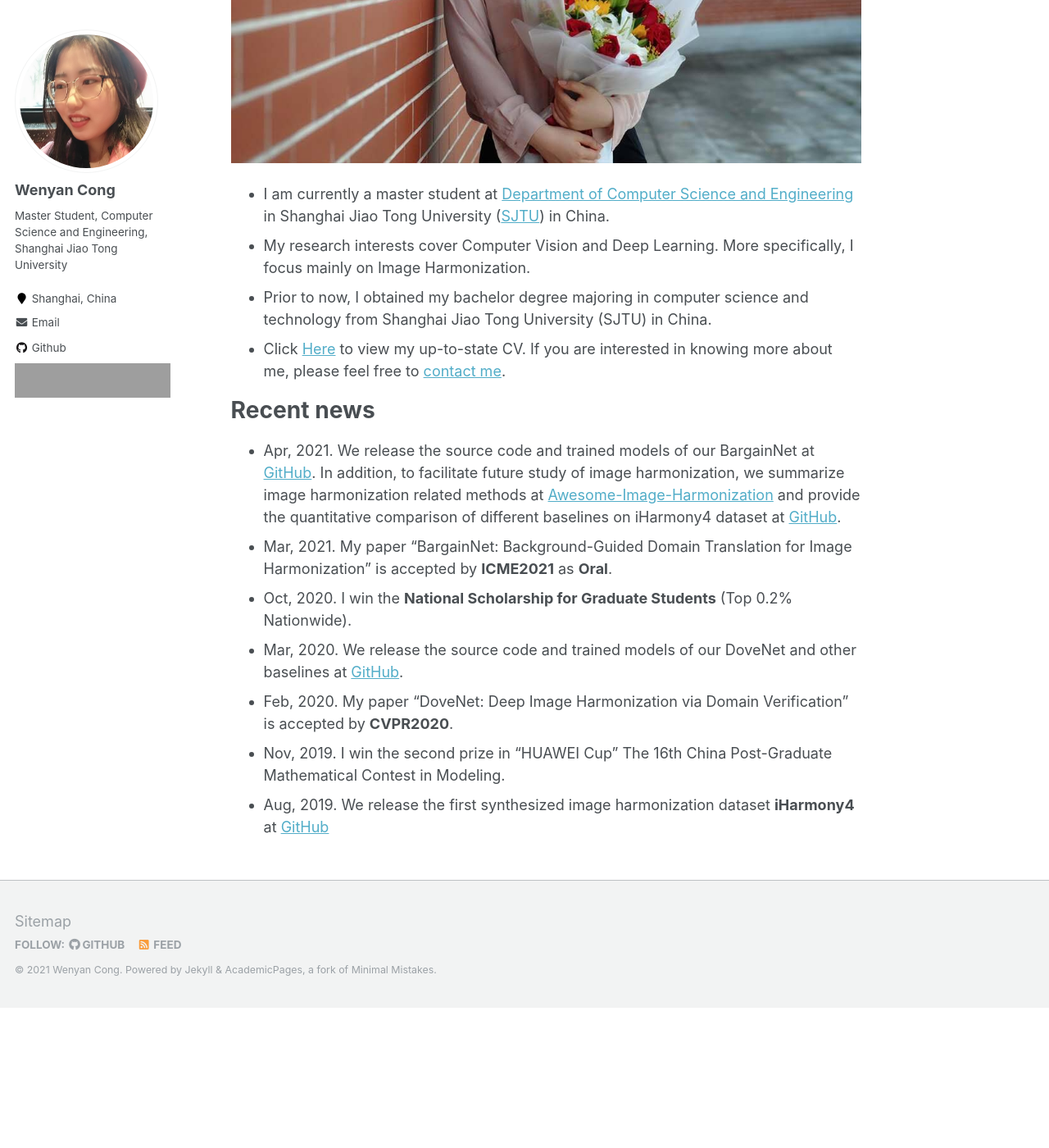
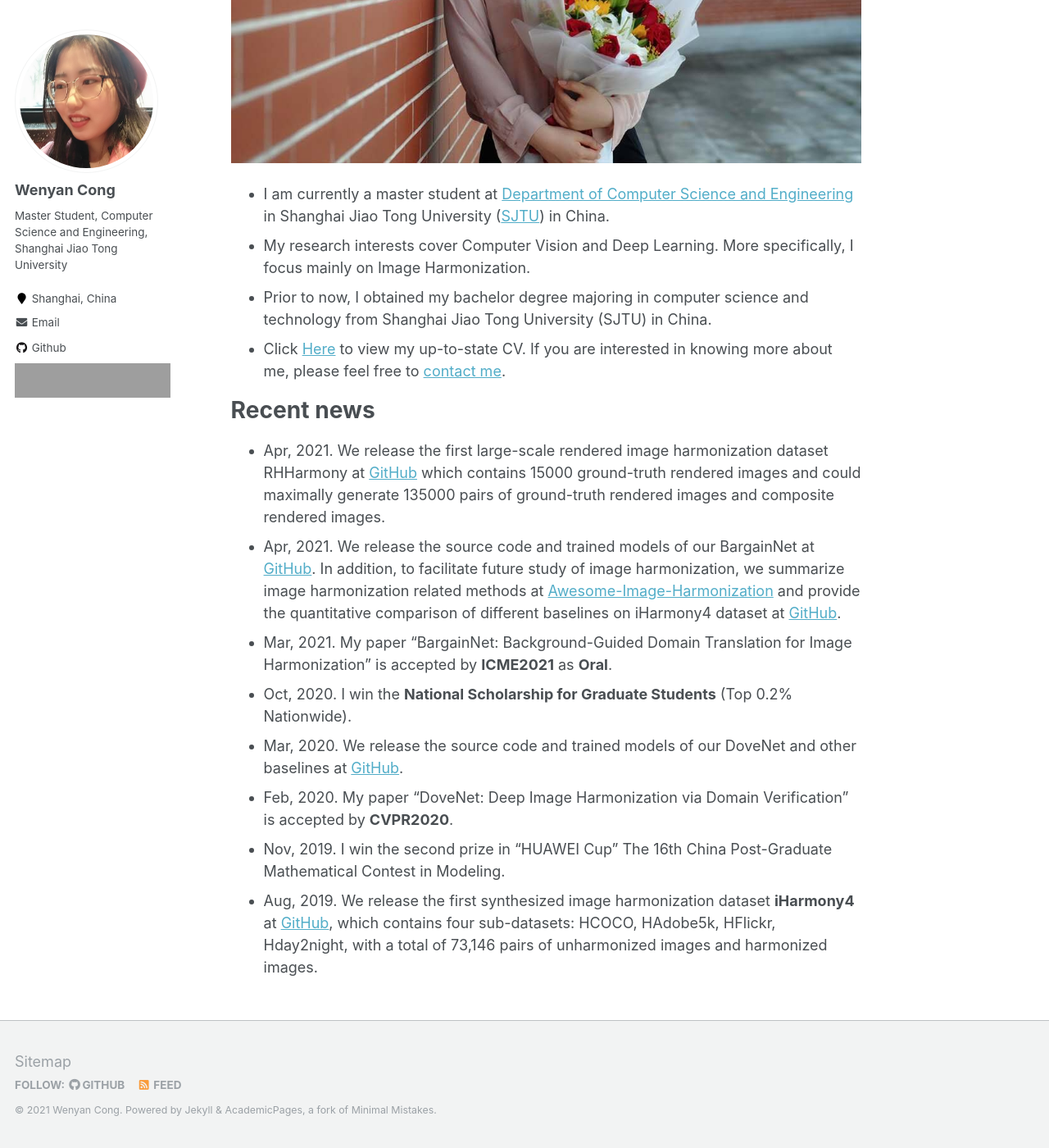
Before and after one commit to cathyjasmine/cathyjasmine.github.io, a Jekyll site: the page built from _pages/about.md, in a window 1280 px wide and 1400 px high, scrolled down 471 px. Shown: the whole window at 82% size. Built offline with Jekyll 4.4.1, drawn with Linux system fonts in a browser that asks for light colours; before the commit the page ends 1700 px from its top, so only the background shows below that; grey boxes are pictures that could not be loaded.

Commit message:
Update about.md

```diff
--- a/_pages/about.md
+++ b/_pages/about.md
@@ -21,10 +21,11 @@ redirect_from:
 * Click <a href="../files/congwenyan_cv.pdf" target="_blank">Here</a> to view my up-to-state CV. If you are interested in knowing more about me, please feel free to [contact me](https://cathyjasmine.github.io/contact/).
 
 # Recent news
+* Apr, 2021. We release the first large-scale rendered image harmonization dataset RHHarmony at [GitHub](https://github.com/bcmi/Rendered_Image_Harmonization_Datasets) which contains 15000 ground-truth rendered images and could maximally generate 135000 pairs of ground-truth rendered images and composite rendered images.
 * Apr, 2021. We release the source code and trained models of our BargainNet at [GitHub](https://github.com/bcmi/BargainNet). In addition, to facilitate future study of image harmonization, we summarize image harmonization related methods at [Awesome-Image-Harmonization](https://github.com/bcmi/Awesome-Image-Harmonization) and provide the quantitative comparison of different baselines on iHarmony4 dataset at [GitHub](https://github.com/bcmi/Image_Harmonization_Datasets/).
 * Mar, 2021. My paper "BargainNet: Background-Guided Domain Translation for Image Harmonization" is accepted by **ICME2021** as **Oral**.
 * Oct, 2020. I win the **National Scholarship for Graduate Students** (Top 0.2% Nationwide).
 * Mar, 2020. We release the source code and trained models of our DoveNet and other baselines  at [GitHub](https://github.com/bcmi/Image_Harmonization_Datasets/).
 * Feb, 2020. My paper "DoveNet: Deep Image Harmonization via Domain Verification" is accepted by **CVPR2020**.
 * Nov, 2019. I win the second prize in "HUAWEI Cup" The 16th China Post-Graduate Mathematical Contest in Modeling.
-* Aug, 2019. We release the first synthesized image harmonization dataset **iHarmony4** at [GitHub](https://github.com/bcmi/Image_Harmonization_Datasets/)
+* Aug, 2019. We release the first synthesized image harmonization dataset **iHarmony4** at [GitHub](https://github.com/bcmi/Image_Harmonization_Datasets/), which contains four sub-datasets: HCOCO, HAdobe5k, HFlickr, Hday2night, with a total of 73,146 pairs of unharmonized images and harmonized images.
```
